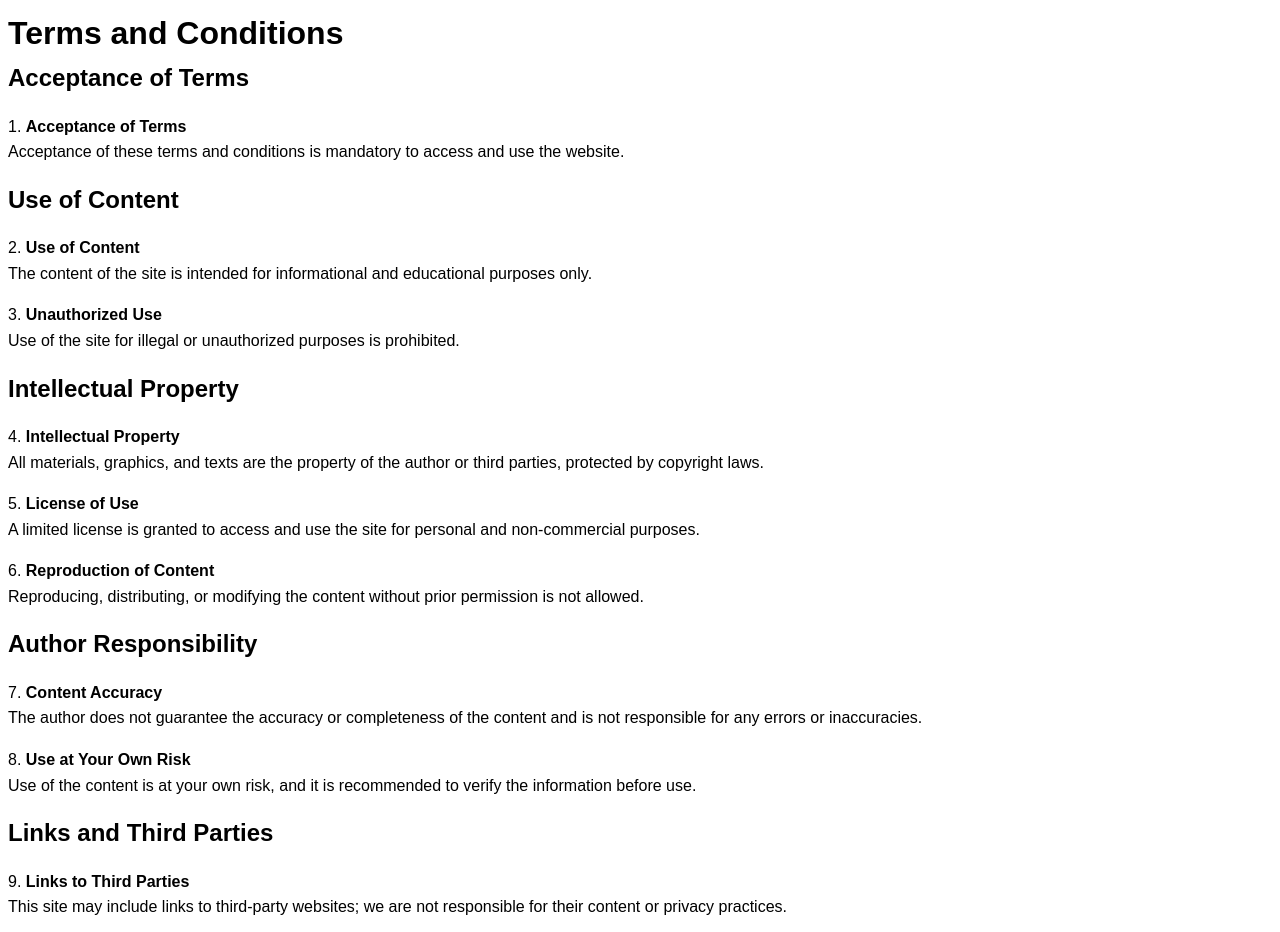
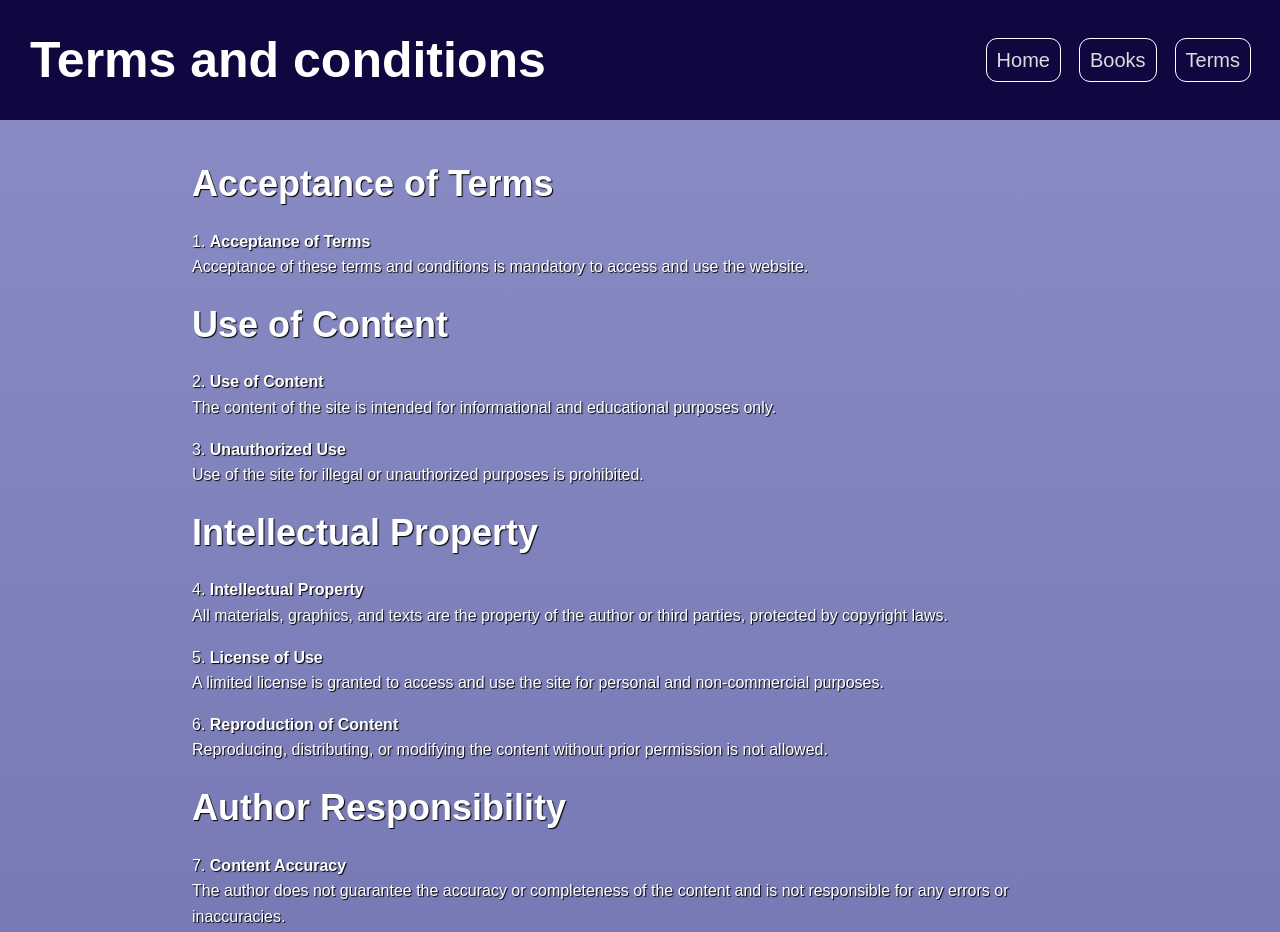
Before and after one commit to Damicdv/Proyecto-de-Glosario, a plain HTML site: page pages/terms.html in a window 1280 px wide. Shown: the top 932 px of the page. Drawn offline with Linux system fonts and the light colour scheme.

Commit message:
agregando favicon y estilo a terminos y condiciones

```diff
--- a/css/terms.css
+++ b/css/terms.css
@@ -0,0 +1,15 @@
+body {
+    font-family: Arial, sans-serif;
+    line-height: 1.6;
+}
+h1, h2 {
+    color: #fff;
+    margin: 0;
+}
+
+.container{
+    width: 70%;
+    margin: auto;
+    margin-top: 20px;
+    padding: 15px;
+}
--- a/pages/terms.html
+++ b/pages/terms.html
@@ -4,22 +4,22 @@
     <meta charset="UTF-8">
     <meta name="viewport" content="width=device-width, initial-scale=1.0">
     <link rel="stylesheet" href="../css/terms.css">
+    <link rel="stylesheet" href="../css/home.css">
+    <link rel="stylesheet" href="../componentes/nav__link.css">
+    <link rel="shortcut icon" href="/Proyecto-de-Glosario/img/favicon2.png" type="image/x-icon">
     <title>Terms and Conditions</title>
-    <style>
-        body {
-            font-family: Arial, sans-serif;
-            line-height: 1.6;
-        }
-        h1, h2 {
-            color: #000;
-            margin: 0;
-        }
-    </style>
 </head>
 <body>
+    <header class="header">
+        <h1>Terms and conditions</h1>
+        <ul class="navlist">
+            <li class="list-item"><a href="/Proyecto-de-Glosario/home.html" class="nav__link btn6">Home</a></li>
+            <li class="list-item"><a href="/Proyecto-de-Glosario/pages/books.html" class="nav__link btn6">Books</a></li>
+            <li class="list-item"><a href="/Proyecto-de-Glosario/pages/terms.html" target="_blank" class="nav__link btn6">Terms</a></li>
+        </ul>
+    </header>
 
-    <h1>Terms and Conditions</h1>
-
+    <div class="container">
         <h2>Acceptance of Terms</h2>
         <p>1. <strong>Acceptance of Terms</strong><br>
         Acceptance of these terms and conditions is mandatory to access and use the website.</p>
@@ -102,5 +102,6 @@
         <p>25. <strong>Viruses and Harmful Elements</strong><br>
         Use of the site implies acceptance that the author is not responsible for viruses or other harmful elements.</p>
 
+    </div>
 </body>
 </html>
```
Also changed, not shown: home.html (+2 -2 lines), pages/books.html (+1 -0 lines), img/favicon.png (added), img/favicon2.png (added). Lines whose indentation alone changed are shown as unchanged.
